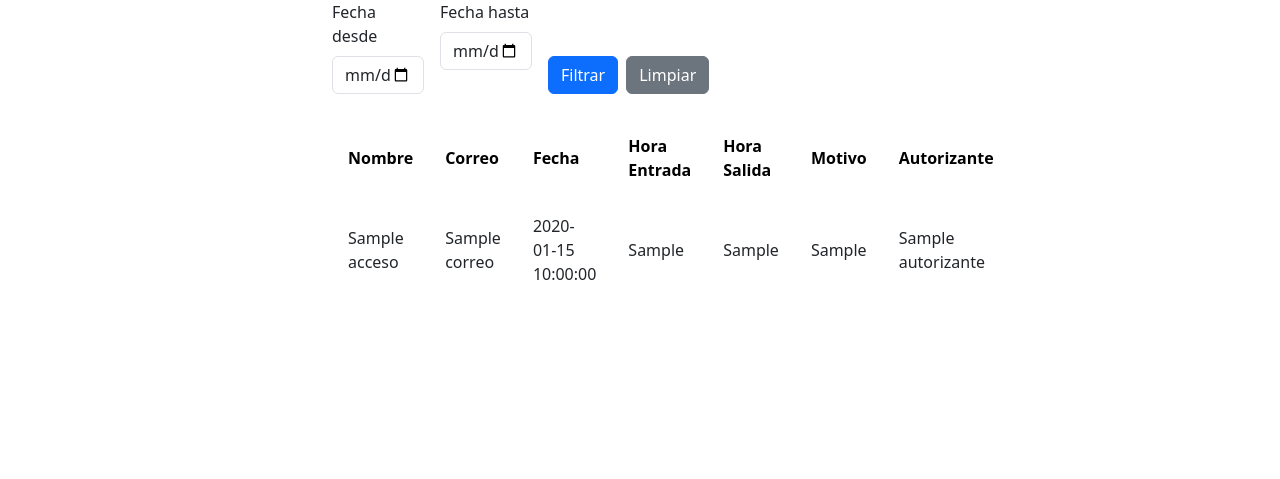
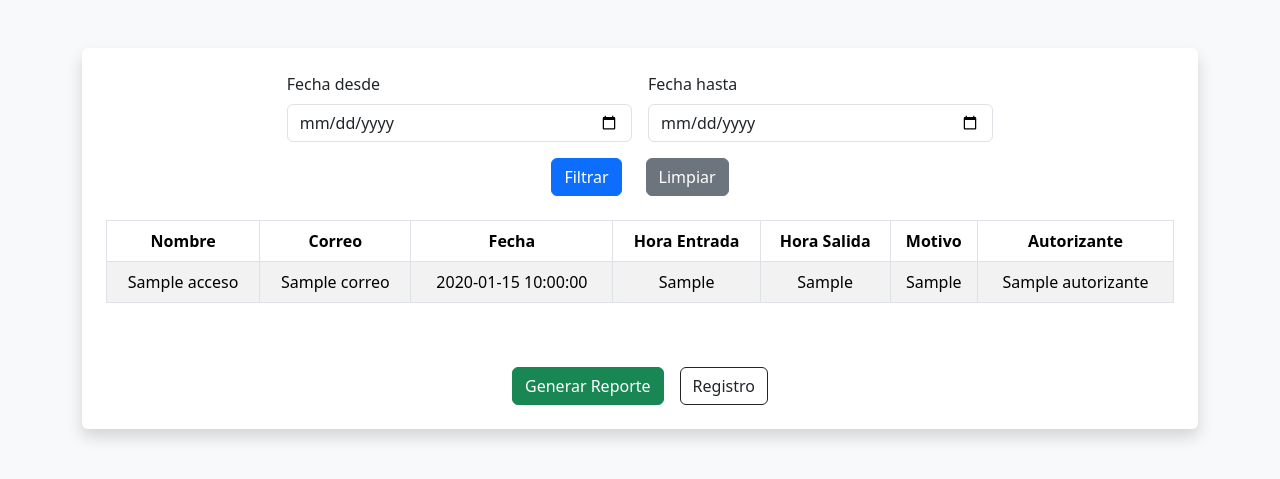
Before and after one commit to imjazmina/sistema_de_acceso, a Flask app: page /mostrar-registro in a window 1280 px wide. Shown: the top 479 px of the page. Run offline with Flask 3, Linux system fonts and the light colour scheme; a database or web service that is not in the repository returns one stand-in record (values such as "Sample title"); some libraries are stand-ins or nearby versions.

Commit message:
ajustar diseño responsivo

```diff
--- a/registro/main.py
+++ b/registro/main.py
@@ -45,7 +45,6 @@ def mostrar_registro():
             cur.execute("SELECT nombre, correo, fecha, hora_entrada, hora_salida, motivo_ingreso, autorizante FROM acceso WHERE fecha = %s ORDER BY fecha DESC", (today, ))
 
         accesos = cur.fetchall()
-        print("resultados = ", accesos)
         cur.close()
         conn.close()
     except Exception as e:
--- a/registro/templates/mostrar_registro.html
+++ b/registro/templates/mostrar_registro.html
@@ -3,59 +3,83 @@
 <head>
   <meta charset="UTF-8">
   <meta name="viewport" content="width=device-width, initial-scale=1.0">
-  <style src="registro.css"></style>
   <link href="https://cdn.jsdelivr.net/npm/bootstrap@5.3.7/dist/css/bootstrap.min.css" rel="stylesheet">
-  <script src="https://cdn.jsdelivr.net/npm/@popperjs/core@2.11.8/dist/umd/popper.min.js" integrity="sha384-I7E8VVD/ismYTF4hNIPjVp/Zjvgyol6VFvRkX/vR+Vc4jQkC+hVqc2pM8ODewa9r" crossorigin="anonymous"></script>
-  <script src="https://cdn.jsdelivr.net/npm/bootstrap@5.3.7/dist/js/bootstrap.min.js" integrity="sha384-7qAoOXltbVP82dhxHAUje59V5r2YsVfBafyUDxEdApLPmcdhBPg1DKg1ERo0BZlK" crossorigin="anonymous"></script>
   <title>Registro de acceso</title>
 </head>
-<body>
-  <!--filtrar por fecha-->
-  <div class="container col-6">
-    <div class="container-registro col-6">
-      <form method="get" action="{{ url_for('mostrar_registro') }}" class="row g-3 mb-4">
-        <div class="col-4">
+<body class="bg-light">
+
+  <div class="container my-5">
+    <main class="bg-white p-4 rounded shadow">
+
+      <!-- Formulario: Filtros -->
+      <form method="get" action="{{ url_for('mostrar_registro') }}" class="mb-4">
+
+        <div class="row g-3 align-items-end justify-content-center">
+          <!-- Fecha desde -->
+          <div class="col-md-4">
             <label for="fecha_inicio" class="form-label">Fecha desde</label>
-          <input type="date" class="form-control" name="fecha_inicio" id="fecha_inicio" value="{{ request.args.get('fecha_inicio', '') }}">
+            <input type="date" class="form-control" name="fecha_inicio" id="fecha_inicio"
+                   value="{{ request.args.get('fecha_inicio', '') }}">
           </div>
-        <div class="col-4">
+
+          <!-- Fecha hasta -->
+          <div class="col-md-4">
             <label for="fecha_fin" class="form-label">Fecha hasta</label>
-          <input type="date" class="form-control" name="fecha_fin" id="fecha_fin" value="{{ request.args.get('fecha_fin', '') }}">
+            <input type="date" class="form-control" name="fecha_fin" id="fecha_fin"
+                   value="{{ request.args.get('fecha_fin', '') }}">
           </div>
-        <div class="col-4 d-flex align-items-end">
+        </div>
+
+        <!-- Botones: Filtrar / Limpiar -->
+        <div class="row mt-3 justify-content-center">
+          <div class="col-auto">
             <button type="submit" class="btn btn-primary">Filtrar</button>
-          <a href="{{ url_for('mostrar_registro') }}" class="btn btn-secondary ms-2">Limpiar</a>
+          </div>
+          <div class="col-auto">
+            <a href="{{ url_for('mostrar_registro') }}" class="btn btn-secondary">Limpiar</a>
+          </div>
         </div>
       </form>
-        <table class="col-12">
-          <thead class="text-black text-sm uppercase">
+
+      <!-- Tabla -->
+      <div class="table-responsive">
+        <table class="table table-striped table-bordered text-center align-middle">
+          <thead>
             <tr>
-              <th class="col-4 p-3">Nombre</th>
-              <th class="col-4 p-3">Correo</th>
-              <th class="col-4 p-3">Fecha</th>
-              <th class="col-4 p-3">Hora Entrada</th>
-              <th class="col-4 p-3">Hora Salida</th>
-              <th class="col-4 p-3">Motivo</th>
-              <th class="col-4 p-3">Autorizante</th>
+              <th>Nombre</th>
+              <th>Correo</th>
+              <th>Fecha</th>
+              <th>Hora Entrada</th>
+              <th>Hora Salida</th>
+              <th>Motivo</th>
+              <th>Autorizante</th>
             </tr>
           </thead>
-        <tbody class="divide-y divide-gray-200">
+          <tbody>
             {% for acceso in accesos %}
             <tr>
-                <td class="col-4 p-3">{{ acceso[0] }}</td>
-                <td class="col-4 p-3">{{ acceso[1] }}</td>
-                <td class="col-4 p-3 ">{{ acceso[2] }}</td>
-                <td class="col-4 p-3">{{ acceso[3] }}</td>
-                <td class="col-4 p-3">{{ acceso[4] }}</td>
-                <td class="col-4 p-3">{{ acceso[5] }}</td>
-                <td class="col-4 p-3">{{ acceso[6] }}</td>
+              <td>{{ acceso[0] }}</td>
+              <td>{{ acceso[1] }}</td>
+              <td>{{ acceso[2] }}</td>
+              <td>{{ acceso[3] }}</td>
+              <td>{{ acceso[4] }}</td>
+              <td>{{ acceso[5] }}</td>
+              <td>{{ acceso[6] }}</td>
             </tr>
             {% endfor %}
           </tbody>
         </table>
       </div>
+
+      <!-- Botones: Reporte / Volver -->
+      <div class="d-flex justify-content-center gap-3 mt-5">
+        <a href="{{ url_for('generar_reporte') }}" class="btn btn-success" target="_blank">Generar Reporte</a>
+        <a href="{{ url_for('registro') }}" class="btn btn-outline-dark">Registro</a>
       </div>
+
+    </main>
   </div>
+
   <script src="{{ url_for('static', filename='js/index.js') }}" defer></script>
 </body>
 </html>
--- a/registro/templates/registro.css
+++ b/registro/templates/registro.css
@@ -1,7 +1,8 @@
 body {
 background-color: #ccc;
 }
-.container, .container-registro {
+
+main {
 background-color: #fff;
 margin: 20px auto;
 padding: 20px;
--- a/registro/templates/registro.html
+++ b/registro/templates/registro.html
@@ -42,6 +42,7 @@
   </div>
     <!-- Bootstrap Toast Container Front-->
   <div class="toast-container position-fixed top-0 end-0 p-2" id="toast-container"></div>
+  <!--Form-->
     <div class="container col-6">
       <form method="post" action="/crear-acceso" enctype="multipart/form-data" autocomplete="off">
         <h2 class="mb-4">REGISTRO DE ACCESO A LA SALA DE SERVIDORES</h2>
@@ -147,9 +148,10 @@
           </div>
         </div>
 
-        <button type="submit" class="btn btn-primary">Enviar</button>
+        <button type="submit" class="btn btn-success">Enviar</button>
         <button type="button" class="btn btn-secondary" onclick="limpiarFormulario()">Limpiar</button>
-        <a href="{{ url_for('generar_reporte') }}" class="btn btn-success" target="_blank">Generar Reporte</a>
+        <a href="{{ url_for('mostrar_registro') }}" class="text-decoration-none text-white text-decoration-none btn btn-primary">Consultar Registro</a>
+
       </div>
       </form>
   </div>
```
Also changed, not shown: registro/templates/inicio.css (+2 -26 lines), registro/templates/inicio.html (+10 -14 lines). Lines whose indentation alone changed are shown as unchanged.
